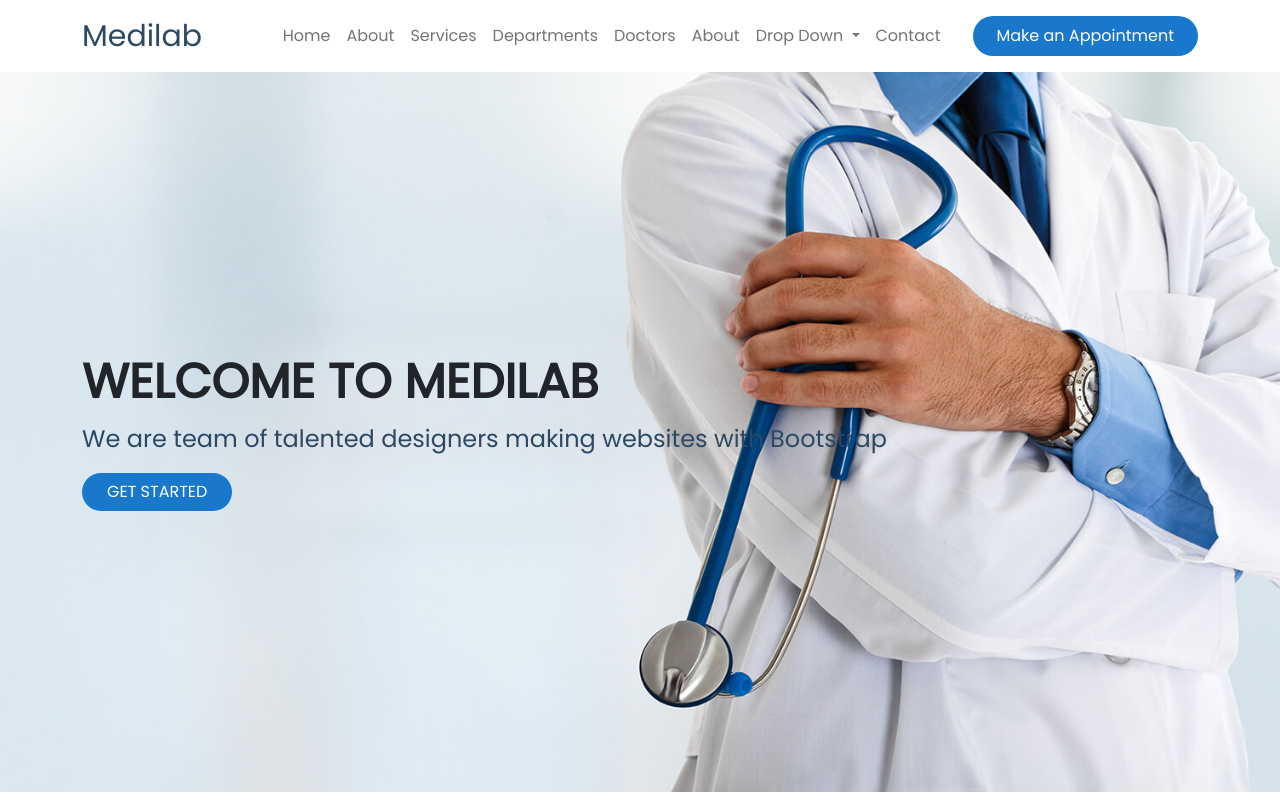
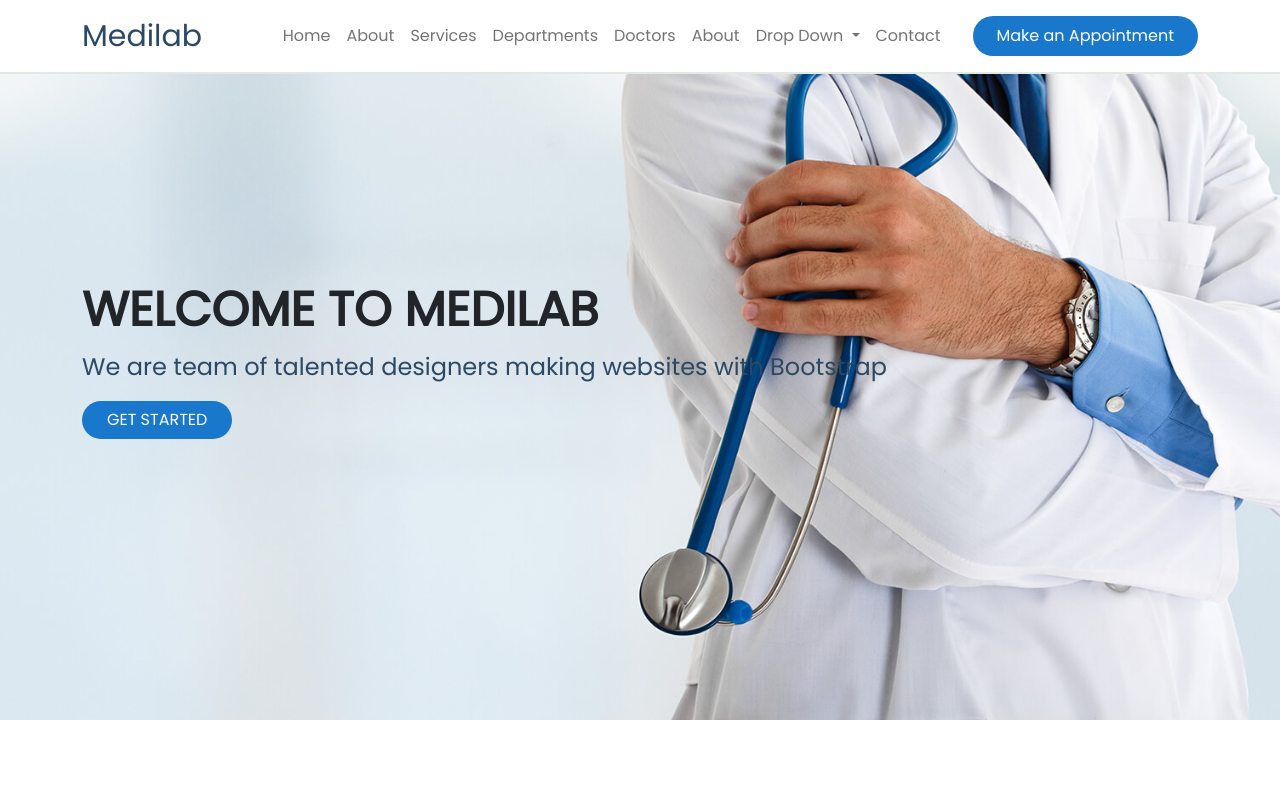
Before and after one commit to nrasel/medilab, a plain HTML site: page index.html in a window 1280 px wide. Shown: the top 800 px of the page. Drawn offline with nearby package versions, Linux system fonts and the light colour scheme.

Commit message:
nav border added

```diff
--- a/css/style.css
+++ b/css/style.css
@@ -10,6 +10,9 @@ navigation bar
 .navbar-brand{
     font-size: 30px;
     color: #2c4964 !important;
+}
+.navbar{
+    border-bottom: 2px solid rgb(226, 233, 226);
 }
 .navbar-background{
     background-color: #ffffff;
--- a/index.html
+++ b/index.html
@@ -21,7 +21,7 @@
     <header>
         <!-- navigation bar -->
        <section>
-            <nav class="navbar navbar-expand-lg  navbar-light navbar-background">
+            <nav class="navbar navbar-expand-lg fixed-top navbar-light navbar-background">
                 <div class="container">
                   <h1 class="logo"><a class="navbar-brand" href="#">Medilab</a></h1>
 
```
